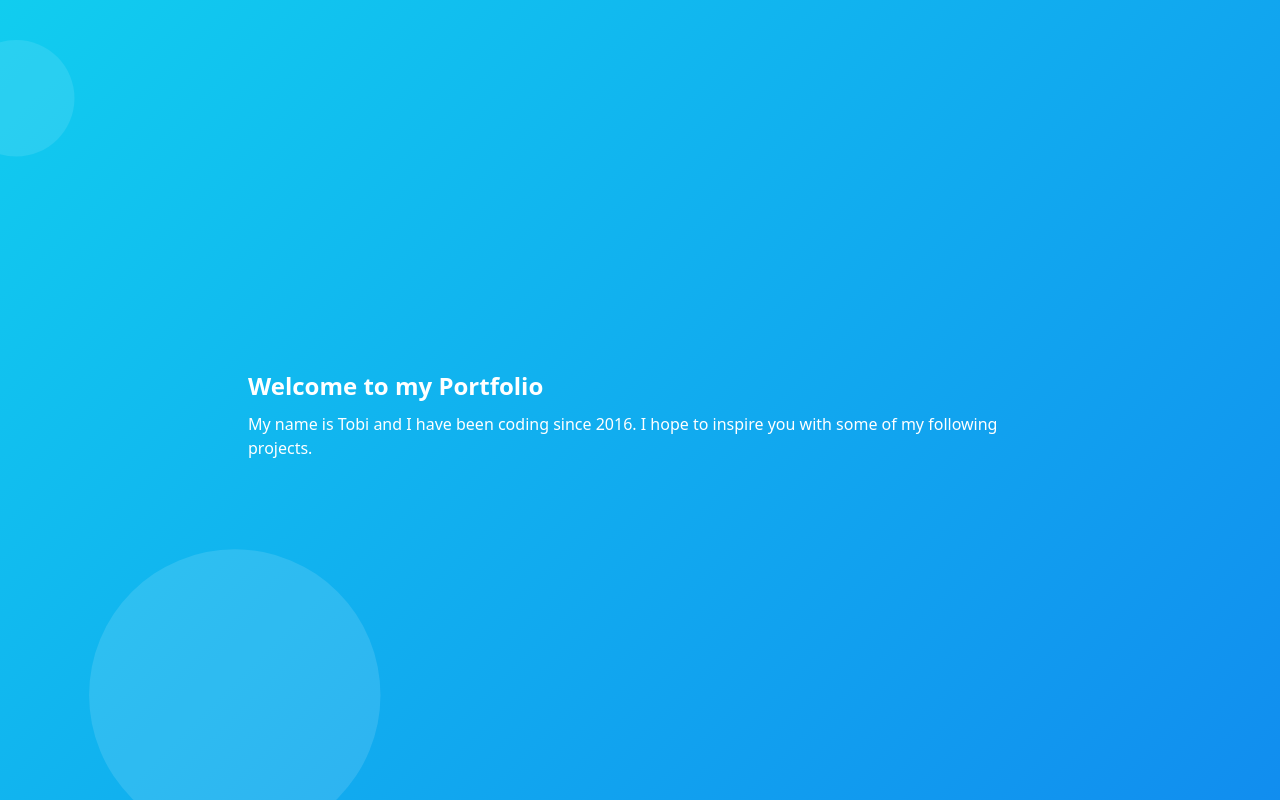
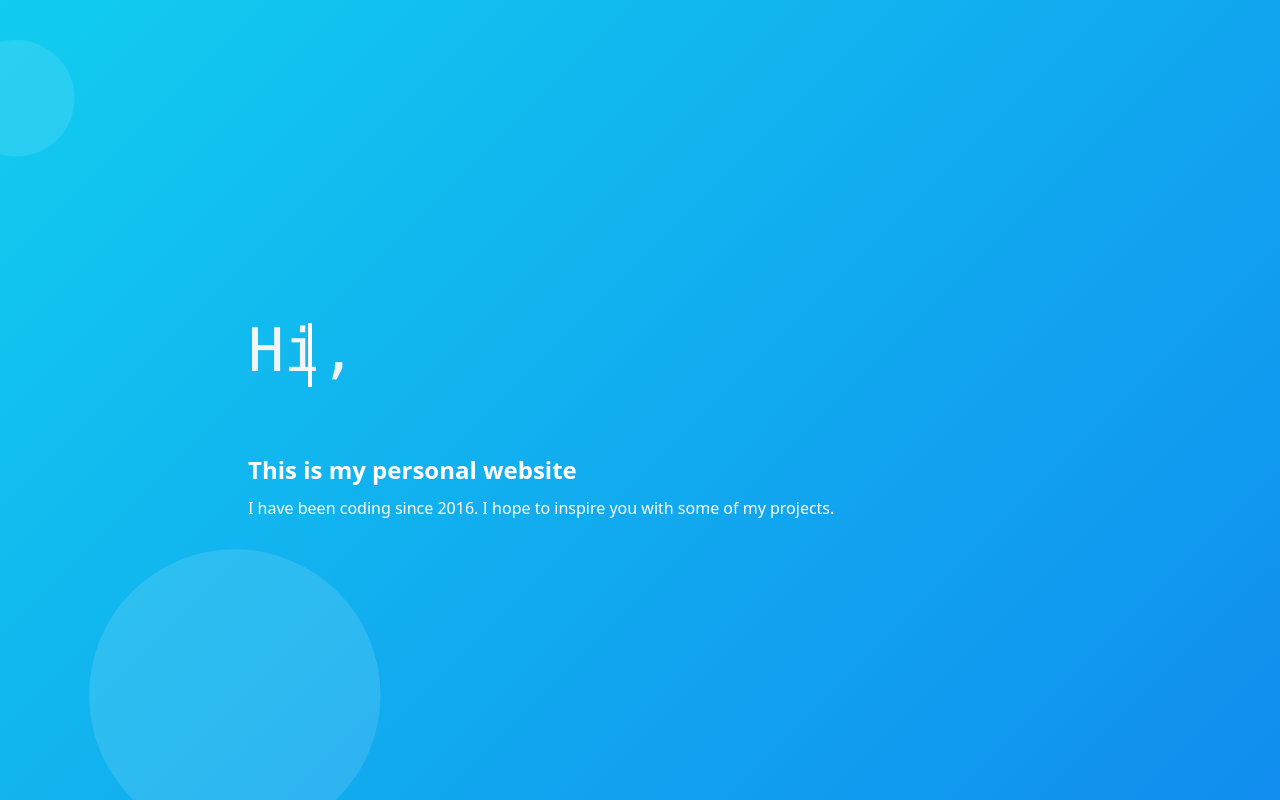
Before and after one commit to Tobi2K/kalmbach.dev, a Nuxt app: page / in a window 1280 px wide. Built offline with nearby package versions, Linux system fonts and the light colour scheme.

Commit message:
Add Title animation WIP

```diff
--- a/components/Header.vue
+++ b/components/Header.vue
@@ -1,19 +1,32 @@
 <template>
   <div
     class="relative flex items-top justify-center min-h-screen sm:items-center sm:pt-0"
-
   >
     <link
       href="https://cdn.jsdelivr.net/npm/tailwindcss@2.1.2/dist/tailwind.min.css"
       rel="stylesheet"
     />
-    <div class="max-w-4xl mx-auto sm:px-6 lg:px-8">
+    <div class="container max-w-4xl mx-auto sm:px-6 lg:px-8">
       <div class="mt-8 text-white overflow-hidden p-6">
+        <header class="mb-16 group">
+          <h1 class="mb-1 font-mono text-4xl text-gray-100 md:text-6xl">
+            Hi,<br class="block md:hidden" />
+            <span
+              class="inline-flex h-20 -ml-6 pt-2 overflow-x-hidden animate-type group-hover:animate-type-reverse whitespace-nowrap text-brand-accent will-change-transform"
+            >
+              I'm Tobi 👋
+            </span>
+            <span
+              class="box-border inline-block w-1 h-10 -ml-6 -mb-2 bg-white md:-mb-4 md:h-16 animate-cursor will-change-transform"
+            ></span>
+          </h1>
+        </header>
         <h2 class="text-2xl leading-7 font-semibold">
-          Welcome to my Portfolio
+          This is my personal website
         </h2>
         <p class="mt-3">
-          My name is Tobi and I have been coding since 2016. I hope to inspire you with some of my following projects.
+          I have been coding since 2016. I hope to inspire you with some of my
+          projects.
         </p>
       </div>
     </div>
--- a/pages/index.vue
+++ b/pages/index.vue
@@ -14,4 +14,31 @@ export default Vue.extend({
 body {
   background-image: url(./../static/bg.svg);
 }
+
+.will-change-transform {
+  will-change: transform;
+}
+
+.cursor::after {
+  display: block;
+  content: '';
+  position: absolute;
+  width: 4px;
+  height: 100%;
+  background-color: #fff;
+  animation: cursor 0.6s linear infinite alternate;
+  will-change: opacity;
+}
+
+@keyframes cursor {
+  0%,
+  40% {
+    opacity: 1;
+  }
+
+  60%,
+  100% {
+    opacity: 0;
+  }
+}
 </style>
--- /dev/null
+++ b/tailwind.config.js
@@ -0,0 +1,27 @@
+module.exports = {
+    // ...
+    theme: {
+      extend: {
+        animation: {
+          cursor: 'cursor .6s linear infinite alternate',
+          type: 'type 1.8s ease-out 3s 1 normal both',
+          'type-reverse': 'type 1.8s ease-out 0s infinite alternate-reverse both',
+        },
+        keyframes: {
+          type: {
+            '0%': { width: '0ch' },
+            '5%, 10%': { width: '1ch' },
+            '15%, 20%': { width: '2ch' },
+            '25%, 30%': { width: '3ch' },
+            '35%, 40%': { width: '4ch' },
+            '45%, 50%': { width: '5ch' },
+            '55%, 60%': { width: '6ch' },
+            '65%, 70%': { width: '7ch' },
+            '75%, 80%': { width: '8ch' },
+            '85%, 90%': { width: '9ch' },
+            '95%': { width: '10ch' },
+          },
+        },
+      },
+    },
+  }
```
